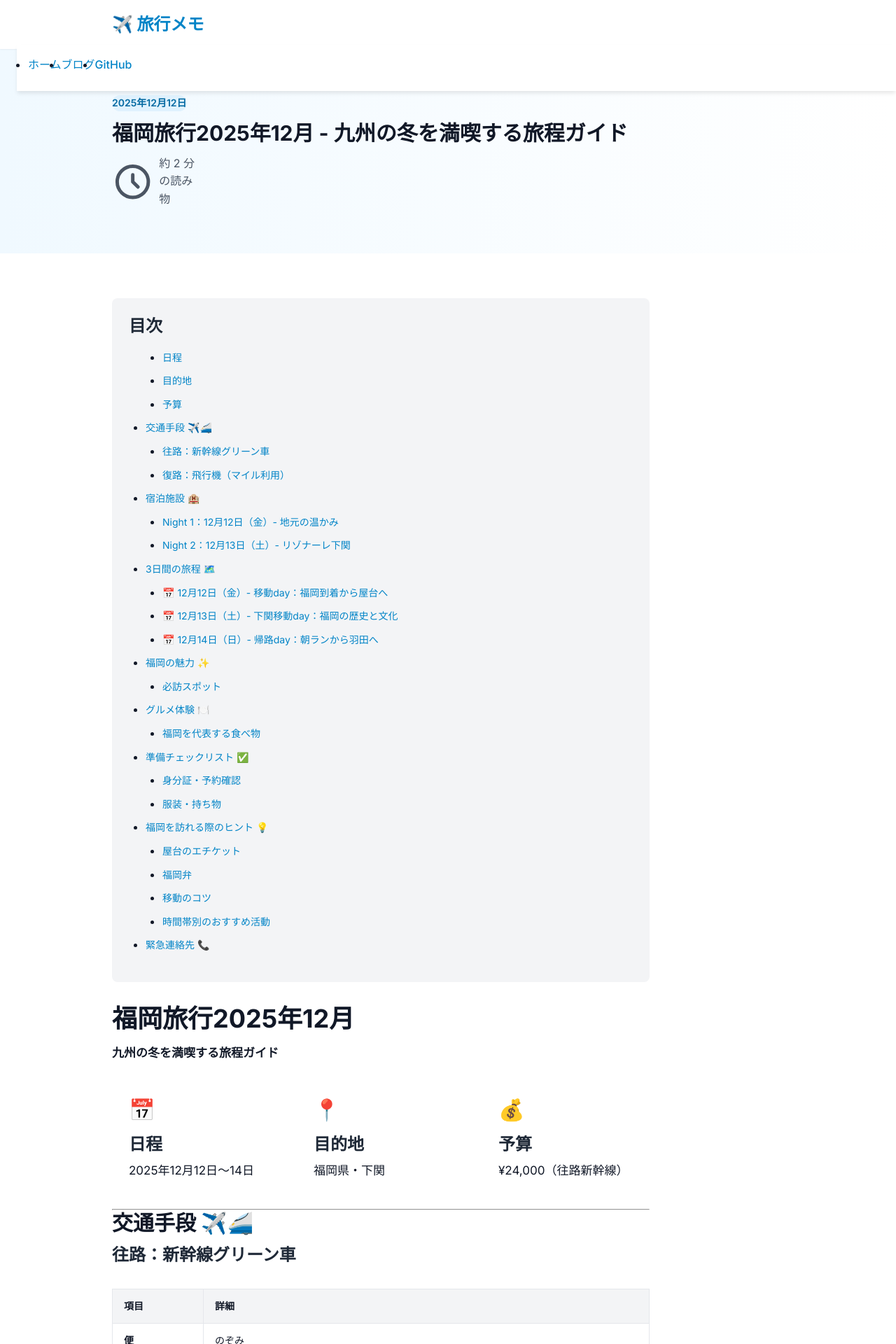
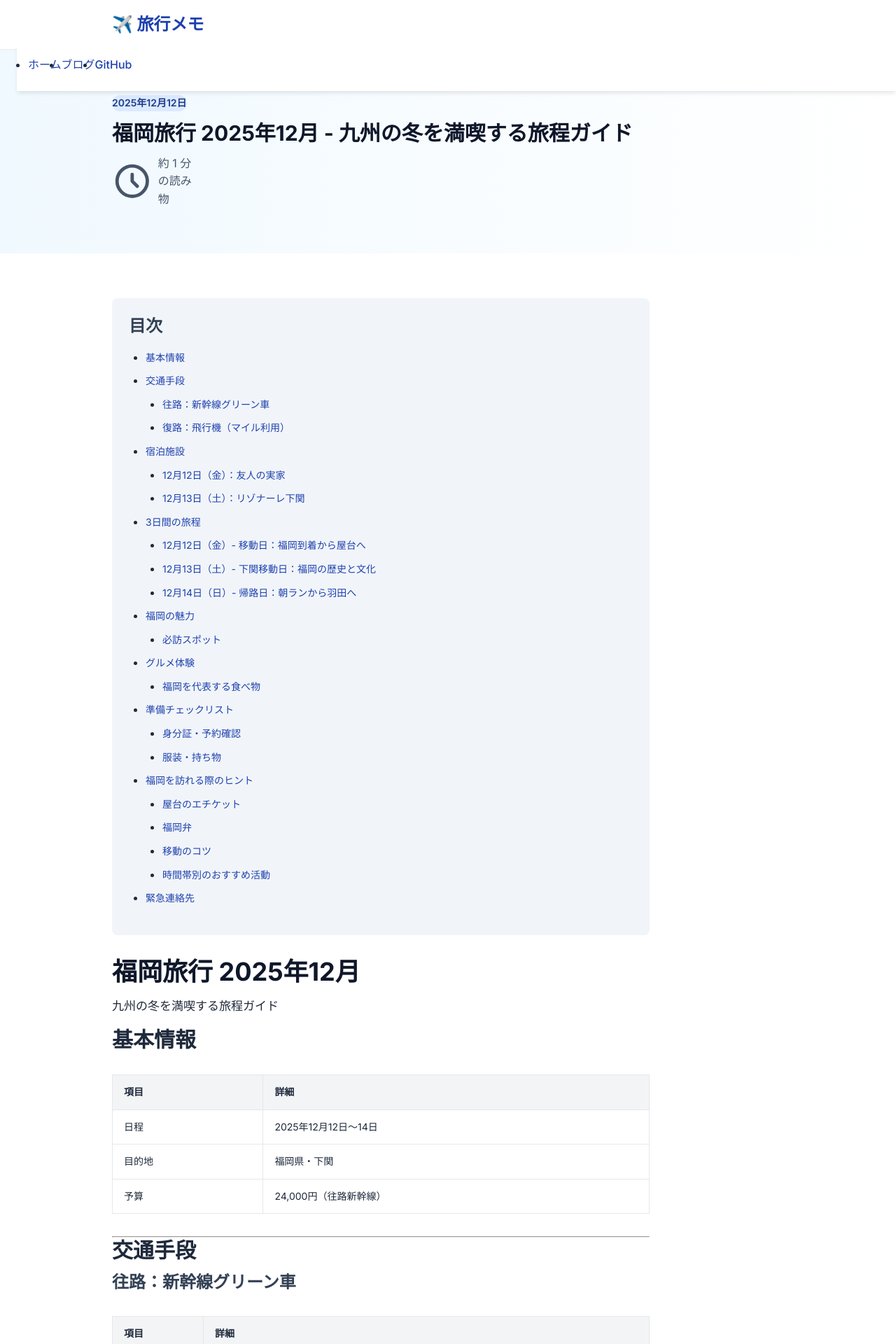
Before and after one commit to tndhk/skills-github-pages, a Jekyll site: the page built from _posts/2025-12-12-fukuoka-trip-2025.md, in a window 1280 px wide. Shown: the top 1920 px of the page at 70% size. Built offline with Jekyll 4.4.1, drawn with Linux system fonts in a browser that asks for light colours; some of the changed text lies outside the part shown.

Commit message:
fix: Remove emojis and excessive formatting, update design to navy theme
- Remove all emojis from article titles and headers (summer_travel_plan.md, hawaii-trip-2025.md, fukuoka-trip-2025.md)
- Remove excessive bold formatting and casual expressions
- Update color scheme from bright blue to navy:
  - Primary colors: #1e40af (navy blue), #1e3a8a (dark navy)
  - Background: #f8fafc (light slate)
  - Text: #1e293b (slate gray)
  - Table headers: #e0e7ff (light indigo)
- Make articles more natural and readable

```diff
--- a/_posts/2025-12-12-fukuoka-trip-2025.md
+++ b/_posts/2025-12-12-fukuoka-trip-2025.md
@@ -1,195 +1,185 @@
 ---
-title: "福岡旅行2025年12月 - 九州の冬を満喫する旅程ガイド"
+title: "福岡旅行 2025年12月 - 九州の冬を満喫する旅程ガイド"
 date: 2025-12-12
 ---
 
-# 福岡旅行2025年12月
+# 福岡旅行 2025年12月
 
-**九州の冬を満喫する旅程ガイド**
+九州の冬を満喫する旅程ガイド
 
-<div class="grid grid-cols-1 md:grid-cols-3 gap-6 my-8">
-  <div class="bg-gradient-to-br from-blue-50 to-blue-100 dark:from-blue-900/20 dark:to-blue-800/20 p-6 rounded-lg">
-    <div class="text-3xl mb-2">📅</div>
-    <h3 class="font-bold mb-2">日程</h3>
-    <p>2025年12月12日～14日</p>
-  </div>
-  <div class="bg-gradient-to-br from-purple-50 to-purple-100 dark:from-purple-900/20 dark:to-purple-800/20 p-6 rounded-lg">
-    <div class="text-3xl mb-2">📍</div>
-    <h3 class="font-bold mb-2">目的地</h3>
-    <p>福岡県・下関</p>
-  </div>
-  <div class="bg-gradient-to-br from-pink-50 to-pink-100 dark:from-pink-900/20 dark:to-pink-800/20 p-6 rounded-lg">
-    <div class="text-3xl mb-2">💰</div>
-    <h3 class="font-bold mb-2">予算</h3>
-    <p>¥24,000（往路新幹線）</p>
-  </div>
-</div>
+## 基本情報
+
+| 項目 | 詳細 |
+|------|------|
+| 日程 | 2025年12月12日〜14日 |
+| 目的地 | 福岡県・下関 |
+| 予算 | 24,000円（往路新幹線） |
 
 ---
 
-## 交通手段 ✈️🚄
+## 交通手段
 
 ### 往路：新幹線グリーン車
 
 | 項目 | 詳細 |
 |------|------|
-| **便** | のぞみ |
-| **出発** | 12月12日(金) 06:55 品川駅 |
-| **到着** | 12月12日(金) 11:45 博多駅 |
-| **車両** | グリーン車（ゆったり快適） |
-| **費用** | ¥24,000 |
-| **特徴** | ゆったりした座席、充実した車内サービス |
+| 便 | のぞみ |
+| 出発 | 12月12日（金）06:55 品川駅 |
+| 到着 | 12月12日（金）11:45 博多駅 |
+| 車両 | グリーン車（ゆったり快適） |
+| 費用 | 24,000円 |
+| 特徴 | ゆったりした座席、充実した車内サービス |
 
-**朝5時出発**で川崎から品川駅へ。約5時間でボリューム満点の福岡到着！
+朝5時に川崎を出発し、品川駅へ。約5時間で福岡到着。
 
 ### 復路：飛行機（マイル利用）
 
 | 項目 | 詳細 |
 |------|------|
-| **便** | ANA700/ANA321 |
-| **出発** | 12月14日(日) 18:25 山口宇部空港 |
-| **到着** | 12月14日(日) 19:55 東京羽田 |
-| **座席** | 普通席 |
-| **費用** | ¥0（マイル利用） |
-| **予約番号** | 0295 |
+| 便 | ANA700/ANA321 |
+| 出発 | 12月14日（日）18:25 山口宇部空港 |
+| 到着 | 12月14日（日）19:55 東京羽田 |
+| 座席 | 普通席 |
+| 費用 | 0円（マイル利用） |
+| 予約番号 | 0295 |
 
-**注意:** ❗福岡空港ではなく、山口宇部空港からの出発です。下関からは約1時間で到着。
+注意：福岡空港ではなく、山口宇部空港からの出発です。下関からは約1時間で到着。
 
 ---
 
-## 宿泊施設 🏨
+## 宿泊施設
 
-### Night 1：12月12日（金）- 地元の温かみ
-友人の実家にお世話になります。福岡での初日の思い出が詰まった場所です。
+### 12月12日（金）：友人の実家
 
-### Night 2：12月13日（土）- リゾナーレ下関
+友人の実家にお世話になります。福岡での初日を過ごします。
 
-リゾートホテルで優雅に過ごす夜。福岡での観光を満喫した後、下関でのんびりリラックス。翌朝の山口宇部空港への移動も便利な立地です。
+### 12月13日（土）：リゾナーレ下関
+
+リゾートホテルで優雅に過ごします。福岡での観光を満喫した後、下関でリラックス。翌朝の山口宇部空港への移動も便利な立地です。
 
 ---
 
-## 3日間の旅程 🗺️
+## 3日間の旅程
 
-### 📅 12月12日（金）- 移動day：福岡到着から屋台へ
+### 12月12日（金）- 移動日：福岡到着から屋台へ
 
-**5:00** - 川崎自宅出発
-**6:55** - 品川駅発（のぞみグリーン車）
+**5:00** 川崎自宅出発
+**6:55** 品川駅発（のぞみグリーン車）
+**11:45** 博多駅着
 
-**11:45** - 博多駅着！
-
-#### 昼食～午後
-- **うどん屋**で地元の味を堪能
-- **Trek福岡**でレンタサイクル借受
-- **太宰府天満宮**までサイクリング🚴
+#### 昼食〜午後
+- うどん屋で地元の味を堪能
+- Trek福岡でレンタサイクル借受
+- 太宰府天満宮までサイクリング
   - 学問の神・菅原道真が祀られた聖地
   - 参道は土産屋やカフェで賑やか
 
-#### 夕方～夜
-- **水炊き屋**で夕飯
-- **中州屋台街**でラーメン体験！
+#### 夕方〜夜
+- 水炊き屋で夕飯
+- 中州屋台街でラーメン体験
   - 福岡の象徴・屋台での食事
   - 豚骨系ラーメンが有名
   - 地元の方との会話も醍醐味
 
-### 📅 12月13日（土）- 下関移動day：福岡の歴史と文化
+### 12月13日（土）- 下関移動日：福岡の歴史と文化
 
-#### 午前～昼
-- **福岡城址・舞鶴公園**で城の歴史を学ぶ
+#### 午前〜昼
+- 福岡城址・舞鶴公園で城の歴史を学ぶ
   - 博多駅から電車で約10分
   - 福岡藩（黒田藩）の城跡
-  - 晩秋～初冬の風景が美しい
+  - 晩秋〜初冬の風景が美しい
 
-- **天神エリア**でショッピング・街歩き
+- 天神エリアでショッピング・街歩き
   - 福岡市の中心地
   - 警固町の賑わい
 
 #### 午後
-- 福岡から下関方面へ移動（約1～1.5時間）
-- **リゾナーレ下関**にチェックイン
+- 福岡から下関方面へ移動（約1〜1.5時間）
+- リゾナーレ下関にチェックイン
 
 #### 夜
-- 夕飯は**ふぐ**で特別に！
+- 夕飯はふぐで特別に
 
-### 📅 12月14日（日）- 帰路day：朝ランから羽田へ
+### 12月14日（日）- 帰路日：朝ランから羽田へ
 
 #### 早朝
-- **下関での朝ランニング**でリフレッシュ
+- 下関での朝ランニングでリフレッシュ
 
-#### 朝～昼
+#### 朝〜昼
 - リゾナーレ下関での朝食
 - チェックアウト
-- **巌流島**に立ち寄る？
+- 巌流島に立ち寄る候補
 
-#### 昼～夕方
+#### 昼〜夕方
 - 山口宇部空港へ移動（下関から約1時間）
 
 #### 夜
-- **18:25** - 山口宇部空港発（ANA700）
-- **19:55** - 羽田着
-- **20:30～21:00** - 川崎到着予定
+- 18:25 山口宇部空港発（ANA700）
+- 19:55 羽田着
+- 20:30〜21:00 川崎到着予定
 
 ---
 
-## 福岡の魅力 ✨
+## 福岡の魅力
 
 ### 必訪スポット
 
-#### 🏯 太宰府天満宮
-学問の神が祀られた豪華絢爛な建築。参道の梅の木や土産屋も見どころ。見学時間は1.5～2時間。
+#### 太宰府天満宮
+学問の神が祀られた豪華絢爛な建築。参道の梅の木や土産屋も見どころ。見学時間は1.5〜2時間。
 
-#### 🏰 福岡城址・舞鶴公園
-福岡藩の城跡。季節ごとの風景が美しく、城址の見学や公園散策が楽しめます。見学時間は1～1.5時間。
+#### 福岡城址・舞鶴公園
+福岡藩の城跡。季節ごとの風景が美しく、城址の見学や公園散策が楽しめます。見学時間は1〜1.5時間。
 
-#### 🍜 屋台街（中州）
-福岡独特の屋台文化！ラーメン、焼鳥、串料理など多彩な夜食が揃っています。地元の方との交流が醍醐味。営業は19:00～24:00頃。
+#### 屋台街（中州）
+福岡独特の屋台文化。ラーメン、焼鳥、串料理など多彩な夜食が揃っています。地元の方との交流が醍醐味。営業は19:00〜24:00頃。
 
 ---
 
-## グルメ体験 🍽️
+## グルメ体験
 
 ### 福岡を代表する食べ物
 
-**🍜 豚骨ラーメン**
+**豚骨ラーメン**
 - 濃厚でコクのあるスープが特徴
 - 有名店：長浜ラーメン、一風堂
 - 屋台でも手軽に食べられる
 
-**🍲 博多うどん**
+**博多うどん**
 - 柔らかい麺、ダシの香りが特徴
 - 牛蒡天、ウニなどのトッピング
 
-**🍗 焼鳥**
+**焼鳥**
 - 新鮮な鶏肉を炭火焼
 - 屋台での串焼き体験がおすすめ
 
-**🍲 モツ鍋**
+**モツ鍋**
 - ホルモンをダシで煮込んだ鍋料理
 - グループ向け、冬の温かい食事
 
 ---
 
-## 準備チェックリスト ✅
+## 準備チェックリスト
 
 ### 身分証・予約確認
-- [ ] 新幹線の予約確認票
-- [ ] マイルフライト予約番号: **0295**
-- [ ] 運転免許証/パスポート
-- [ ] クレジットカード（複数持参推奨）
-- [ ] 現金（福岡は屋台など現金使用が多い）
+- 新幹線の予約確認票
+- マイルフライト予約番号：0295
+- 運転免許証/パスポート
+- クレジットカード（複数持参推奨）
+- 現金（福岡は屋台など現金使用が多い）
 
 ### 服装・持ち物
-- [ ] 12月の福岡気候対応服装
+- 12月の福岡気候対応服装
   - 長袖シャツ、軽めのジャケット
   - 歩きやすい靴
-- [ ] 着替え（2泊分）
-- [ ] 洗面用具
-- [ ] モバイルバッテリー
-- [ ] スマートフォン充電ケーブル
-- [ ] 地図アプリのオフライン版
+- 着替え（2泊分）
+- 洗面用具
+- モバイルバッテリー
+- スマートフォン充電ケーブル
+- 地図アプリのオフライン版
 
 ---
 
-## 福岡を訪れる際のヒント 💡
+## 福岡を訪れる際のヒント
 
 ### 屋台のエチケット
 - カウンター席での会話が普通
@@ -197,7 +187,7 @@ date: 2025-12-12
 - 支払いは食べながらまたは食べ終わったら
 
 ### 福岡弁
-- 「～とばい」「～けん」などの方言あり
+- 「〜とばい」「〜けん」などの方言あり
 - 店員さんの優しい福岡弁も聞きどころ
 
 ### 移動のコツ
--- a/assets/css/main.css
+++ b/assets/css/main.css
@@ -19,8 +19,8 @@ html {
 
 body {
   font-family: 'Inter', -apple-system, BlinkMacSystemFont, 'Segoe UI', 'Roboto', 'Oxygen', 'Ubuntu', 'Cantarell', 'Fira Sans', 'Droid Sans', 'Helvetica Neue', sans-serif;
-  background-color: #f9fafb;
-  color: #111827;
+  background-color: #f8fafc;
+  color: #1e293b;
   line-height: 1.6;
 }
 
@@ -29,7 +29,7 @@ h1 {
   font-size: 2.25rem;
   line-height: 2.5rem;
   font-weight: 700;
-  color: #111827;
+  color: #0f172a;
   margin-bottom: 1rem;
 }
 
@@ -37,7 +37,7 @@ h2 {
   font-size: 1.875rem;
   line-height: 2.25rem;
   font-weight: 700;
-  color: #111827;
+  color: #1e293b;
   margin-bottom: 0.75rem;
 }
 
@@ -45,7 +45,7 @@ h3 {
   font-size: 1.5rem;
   line-height: 2rem;
   font-weight: 700;
-  color: #1f2937;
+  color: #334155;
   margin-bottom: 0.5rem;
 }
 
@@ -53,18 +53,18 @@ h4 {
   font-size: 1.25rem;
   line-height: 1.75rem;
   font-weight: 700;
-  color: #1f2937;
+  color: #475569;
 }
 
 /* Links */
 a {
-  color: #0284c7;
+  color: #1e40af;
   text-decoration: none;
   transition: color 0.2s ease;
 }
 
 a:hover {
-  color: #0369a1;
+  color: #1e3a8a;
 }
 
 /* Paragraphs */
@@ -113,10 +113,10 @@ pre code {
 
 /* Blockquote */
 blockquote {
-  border-left: 4px solid #0ea5e9;
+  border-left: 4px solid #3b82f6;
   padding-left: 1rem;
   font-style: italic;
-  color: #4b5563;
+  color: #475569;
   margin: 1rem 0;
 }
 
@@ -129,14 +129,15 @@ table {
 }
 
 th, td {
-  border: 1px solid #e5e7eb;
+  border: 1px solid #cbd5e1;
   padding: 0.75rem 1rem;
   text-align: left;
 }
 
 th {
-  background-color: #f3f4f6;
+  background-color: #e0e7ff;
   font-weight: 600;
+  color: #1e293b;
 }
 
 /* Images */
@@ -162,13 +163,13 @@ img {
 }
 
 .btn-primary {
-  background-color: #0284c7;
+  background-color: #1e40af;
   color: #ffffff;
   box-shadow: 0 4px 6px -1px rgba(0, 0, 0, 0.1);
 }
 
 .btn-primary:hover {
-  background-color: #0369a1;
+  background-color: #1e3a8a;
   box-shadow: 0 10px 15px -3px rgba(0, 0, 0, 0.1);
 }
 
@@ -302,14 +303,14 @@ img {
 
 /* Background Colors */
 .bg-white { background-color: #ffffff; }
-.bg-gray-50 { background-color: #f9fafb; }
-.bg-gray-100 { background-color: #f3f4f6; }
-.bg-gray-200 { background-color: #e5e7eb; }
-.bg-gray-800 { background-color: #1f2937; }
-.bg-gray-900 { background-color: #111827; }
-.bg-primary-50 { background-color: #f0f9ff; }
-.bg-primary-100 { background-color: #e0f2fe; }
-.bg-primary-600 { background-color: #0284c7; }
+.bg-gray-50 { background-color: #f8fafc; }
+.bg-gray-100 { background-color: #f1f5f9; }
+.bg-gray-200 { background-color: #e2e8f0; }
+.bg-gray-800 { background-color: #1e293b; }
+.bg-gray-900 { background-color: #0f172a; }
+.bg-primary-50 { background-color: #eff6ff; }
+.bg-primary-100 { background-color: #dbeafe; }
+.bg-primary-600 { background-color: #1e40af; }
 
 .to-blue-50 { --tw-gradient-to: #eff6ff; }
 .from-primary-50 {
@@ -319,14 +320,14 @@ img {
 }
 
 /* Text Colors */
-.text-gray-100 { color: #f3f4f6; }
-.text-gray-400 { color: #9ca3af; }
-.text-gray-500 { color: #6b7280; }
-.text-gray-600 { color: #4b5563; }
-.text-gray-800 { color: #1f2937; }
-.text-gray-900 { color: #111827; }
-.text-primary-600 { color: #0284c7; }
-.text-primary-700 { color: #0369a1; }
+.text-gray-100 { color: #f1f5f9; }
+.text-gray-400 { color: #94a3b8; }
+.text-gray-500 { color: #64748b; }
+.text-gray-600 { color: #475569; }
+.text-gray-800 { color: #1e293b; }
+.text-gray-900 { color: #0f172a; }
+.text-primary-600 { color: #1e40af; }
+.text-primary-700 { color: #1e3a8a; }
 .text-white { color: #ffffff; }
 
 /* Display */
@@ -379,8 +380,8 @@ img {
 
 /* Border */
 .border-l-4 { border-left-width: 4px; }
-.border-gray-700 { border-color: #374151; }
-.border-primary-500 { border-color: #0ea5e9; }
+.border-gray-700 { border-color: #334155; }
+.border-primary-500 { border-color: #3b82f6; }
 .rounded { border-radius: 0.25rem; }
 .rounded-lg { border-radius: 0.5rem; }
 .rounded-xl { border-radius: 0.75rem; }
@@ -415,11 +416,11 @@ img {
 }
 
 .hover\:text-primary-600:hover {
-  color: #0284c7;
+  color: #1e40af;
 }
 
 .hover\:text-primary-700:hover {
-  color: #0369a1;
+  color: #1e3a8a;
 }
 
 .hover\:text-white:hover {
```
Also changed, not shown: other parts of _posts/2025-12-12-fukuoka-trip-2025.md (+8 -8 lines), _posts/2025-05-07-summer_travel_plan.md (+141 -135 lines), _posts/2025-07-15-hawaii-trip-2025.md (+66 -77 lines), assets/css/input.css (+4 -4 lines).
